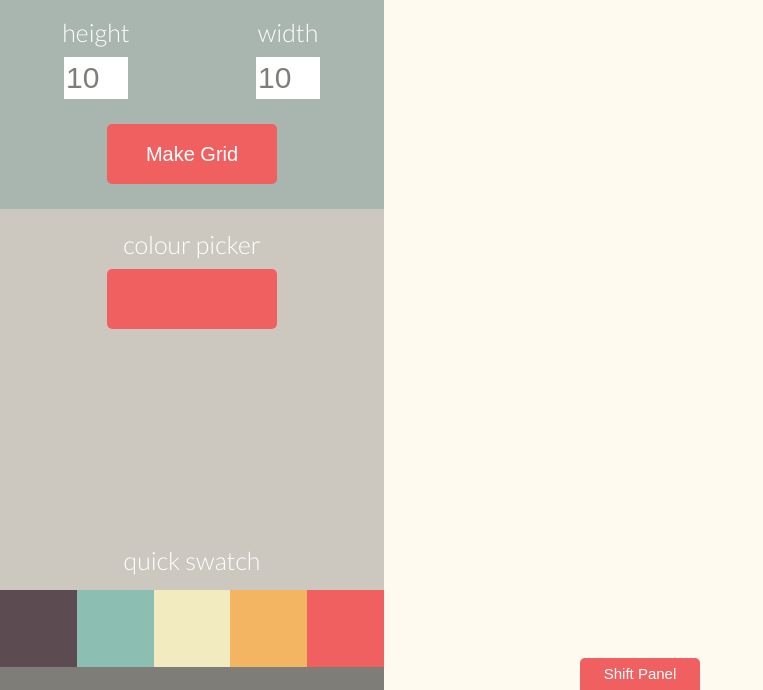
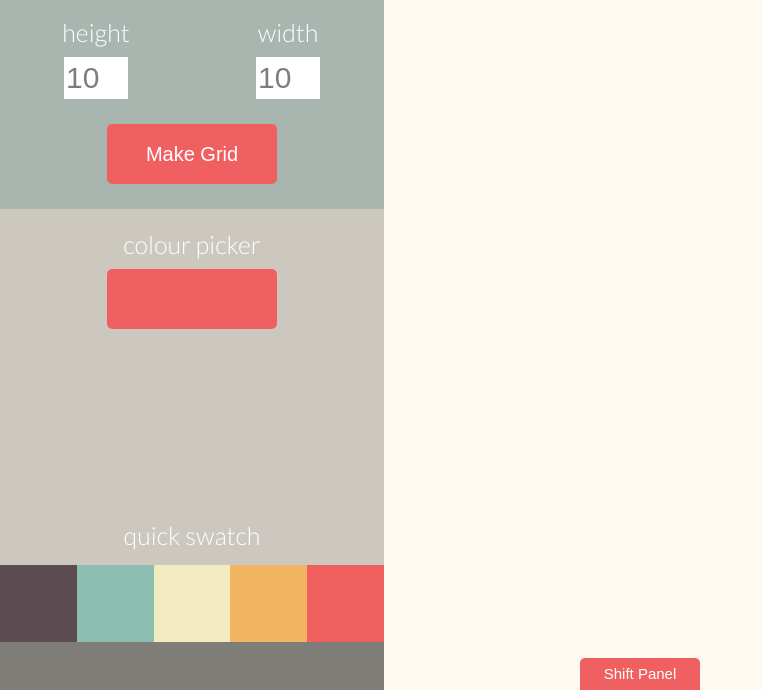
Before and after one commit to LarsGittenberg/8-bit-design-maker, a plain HTML site: page index.html in a window 1280 px wide. Shown: the part 110-800 px from the top of the page, without its empty margins (0-763 px from the left). Drawn offline with nearby package versions, Linux system fonts and the light colour scheme.

Commit message:
change height of colorPicker area

```diff
--- a/designs.js
+++ b/designs.js
@@ -16,8 +16,8 @@ function makeGrid(evt){
     let gridW = $('#input_width').val();
 
     //validate that input is between 1 and 20
-    if (isValid(gridH, gridW) === true) {
-     	if (gridActive) {
+    if (isValid(gridH, gridW) === true ) {
+     	if ( gridActive ) {
 	        const overwriteResponse = confirm('Overwrite current grid? You should know you can\'t undo this.');
 	        if (overwriteResponse) {
 	            $('div.grid-unit').remove();
@@ -25,7 +25,7 @@ function makeGrid(evt){
 	        }
 
      } else if (!gridActive) {
-        	alert(alertInstructions)
+        	alert( alertInstructions )
 			$('.flexbox-grid-container').addClass('visible');
 			addGridUnit(gridH, gridW);
 			gridActive = true;
@@ -59,7 +59,7 @@ function addGridUnit(gridH, gridW) {
     // calculate how many squares/grid-units to populate
     let howManySquares = gridH*gridW;
     for (var i = 0; i < howManySquares; i++) {//I can't use const i = 0; per Udacity style guide
-    	//doesn't work in my Chrome browser
+    	//b/c doesn't work in my Chrome browser
         $('.flexbox-grid-container').append('<div class="grid-unit"></div>');
     }// end for loop
 }// end addGridUnit
@@ -68,7 +68,7 @@ function changeColor() {
 	// changing the colors of a square/pixel/grid-unit with one click
     $('.grid-unit').on( 'mousedown', function( evt ) {
         let hexVal = $('#colorPicker').val();
-        $( evt.target ).css( 'background', hexVal);
+        $(evt.target).css( 'background', hexVal);
     });
 } // end changeColor
 
@@ -100,9 +100,10 @@ function quickPick() {
 	}
 }// end quickPick
 
-/* *********************************** more functions ************************************* */
+
 function shiftPanel() {
-$('.panel').toggleClass('all-panel-right');
+	//shift UI panels left to right and vice versa
+	$('.panel').toggleClass('all-panel-right');
 }// end shiftPanel
 
 
@@ -110,10 +111,11 @@ $('.panel').toggleClass('all-panel-right');
 // When size is submitted by the user, call makeGrid()
 $('#submitSize').on('click', makeGrid);
 
-// When anywhere in parent quickPick-panel is clicked, delegate the corresponding child swatch div's colour to
-//the colour picker, using jQuery event delegation syntax
+// When anywhere in parent quickPick-panel is clicked, assign the corresponding child
+//swatch div's colour to the colour picker with quickPick(), using jQuery
+//event delegation syntax (takes advantage of bubbling)
 $('.quickPick-panel').on('click', 'div.swatch', quickPick);
 
-// When user wants the UI panel shifted left or right, depending on
-//their right-left handedness preference (if using Wacom tablet for eg)
+// When user clicks this button, call shiftPanel(). This feature allows the UI panel shifted left or right
+//( useful depending on their right-left handedness preference if using Wacom tablet for eg)
 $('#shiftPanel').on('click', shiftPanel);
--- a/styles.css
+++ b/styles.css
@@ -202,14 +202,14 @@ input[type=color]:focus {
 /* quickPick panel styles*/
 .quickPick-main-panel {
     width: 100%;
-    height: 165px;
+    height: 190px;
     position: absolute;
     bottom: 0;
 }
 
 .quickPick-panel {
     width: 100%;
-    height: 100px;
+    height: 125px;
     position: absolute;
     bottom: 0px;
     display: flex;
```
